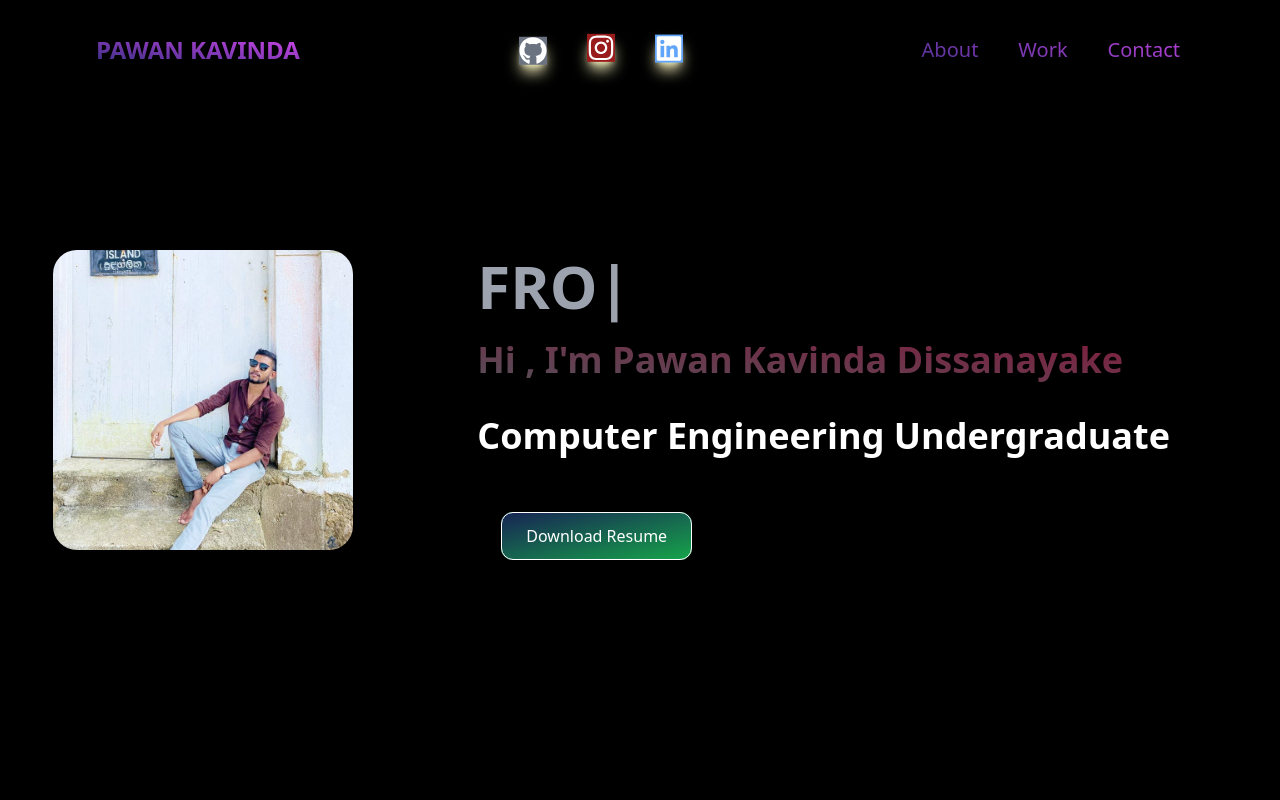
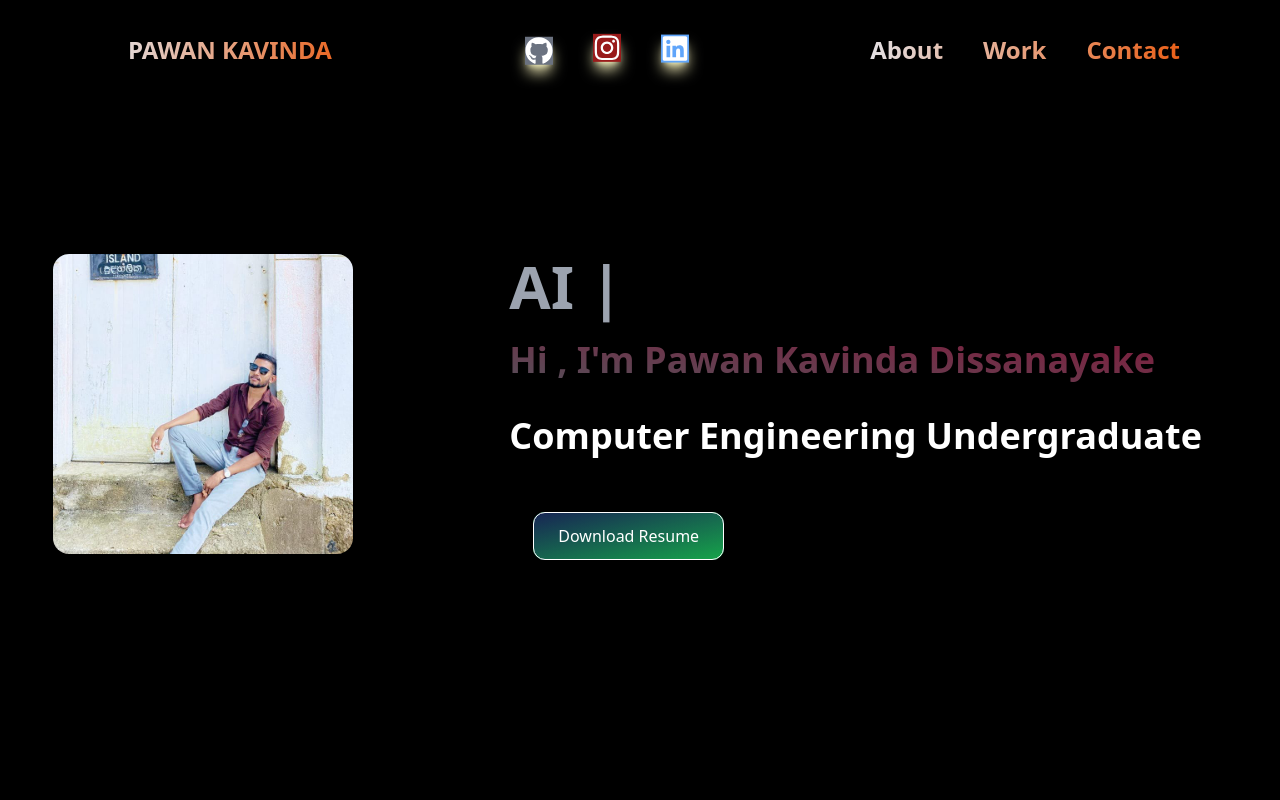
Before and after one commit to pawan-kavinda/Portfolio, a React (Create React App) app in the folder frontend/: page / in a window 1280 px wide. Shown: the top 800 px of the page. Built offline with nearby package versions, Linux system fonts and the light colour scheme.

Commit message:
firstpushafterdeploy

```diff
--- a/frontend/src/App.js
+++ b/frontend/src/App.js
@@ -19,7 +19,7 @@ function App() {
   return (
     <BrowserRouter  scrollRestoration="auto">
       <div>
-        <Navbar />
+
         <Routes>
           <Route path="/" element={<MainPage />} />
           <Route path="/ai" element={<AI />} />
@@ -36,6 +36,7 @@ function App() {
 function MainPage() {
   return (
     <div>
+       <Navbar />
       <Hero />
       <Skills />
       <About />
--- a/frontend/src/Components/About.jsx
+++ b/frontend/src/Components/About.jsx
@@ -29,7 +29,8 @@ const About = () => {
             initial={{ x: -100, opacity: 0 }}
             animate={{ x: 0, opacity: 1 }}
             transition={{ duration: 0.5, delay: 1 }}
-            className="text-center md:px-16 lg:text-lg"
+            className=" md:px-16 lg:text-lg
+          "
           >
             I am Pawan Dissanayake, 3 rd year computer engineering undergraduate
             student in Faculty of Engineering, University of Ruhuna. A
--- a/frontend/src/Components/Education.jsx
+++ b/frontend/src/Components/Education.jsx
@@ -2,16 +2,16 @@ import React from 'react'
 import {motion} from 'framer-motion'
 const Education = () => {
   return (
-    <div className="text-white bg-black mx-auto max-w-full " id="about">
+    <div className="text-white px-5 bg-black mx-auto max-w-full " id="about">
         <div className="p-2 text-center">
         <motion.p initial={{x:-100,opacity:0}} animate={{x:0,opacity:1}} transition={{duration:0.5,delay:0.5}} className="text-4xl  p-6 md:px-64 mb-3 md:text-6xl font-bold bg-gradient-to-bl from-fuchsia-500 to-indigo-900 bg-clip-text text-transparent">Education</motion.p>
-        <motion.div initial={{x:100,opacity:0}} animate={{x:0,opacity:1}} transition={{duration:0.5,delay:1}} className='mb-[20px] bg-gray-800 p-4 rounded-3xl max-w-[600px] mx-auto transform transition-transform duration-300 hover:scale-105 overflow-hidden shadow-lg shadow-green-700'>
+        <motion.div initial={{x:100,opacity:0}} animate={{x:0,opacity:1}} transition={{duration:0.5,delay:1}} className='mb-[20px] bg-gray-800 p-4 rounded-3xl max-w-[600px] mx-auto hover:shadow-none overflow-hidden shadow-lg shadow-green-700'>
             <p className='text-lg md:text-3xl'>Higher Studies</p>
             <p className='text-gray-500'>Faculty of Engineering University of Ruhuna(2020-Present)</p>
             <p className='text-gray-300'>Computer engineering</p>
         </motion.div>
         <div className='h-[50px] w-[2px] bg-slate-400 my-1 mx-auto '></div>
-        <motion.div initial={{x:-100,opacity:0}} animate={{x:0,opacity:1}} transition={{duration:0.5,delay:1.5}}  className='mb-[20px] bg-gray-800 p-4 rounded-3xl max-w-[600px] mx-auto transform transition-transform duration-300 hover:scale-105 overflow-hidden shadow-lg shadow-yellow-700'>
+        <motion.div initial={{x:-100,opacity:0}} animate={{x:0,opacity:1}} transition={{duration:0.5,delay:1.5}}  className='mb-[20px] bg-gray-800 p-4 rounded-3xl max-w-[600px] mx-auto transform  hover:shadow-none overflow-hidden shadow-lg shadow-yellow-700'>
             <p className='text-xl md:text-3xl'>G.C.E Advanced Level</p>
             <p className='text-gray-500'>Central College Anuradhapura(2019)</p>
             <p className='text-gray-300'>Science Stream</p>
@@ -19,7 +19,7 @@ const Education = () => {
             <p className='text-gray-300'>Chemistry-A Combined Maths - B Physics - B</p>
         </motion.div>
         <div className='h-[50px] w-[2px] bg-slate-400 my-1 mx-auto'></div>
-        <motion.div initial={{x:100,opacity:0}} animate={{x:0,opacity:1}} transition={{duration:0.5,delay:2}}  className='mb-[20px] bg-gray-800 p-4 rounded-3xl max-w-[600px] mx-auto transform transition-transform duration-300 hover:scale-105 overflow-hidden shadow-lg shadow-green-700'>
+        <motion.div initial={{x:100,opacity:0}} animate={{x:0,opacity:1}} transition={{duration:0.5,delay:2}}  className='mb-[20px] bg-gray-800 p-4 rounded-3xl max-w-[600px] mx-auto hover:shadow-none overflow-hidden shadow-lg shadow-green-700'>
             <p className='text-xl md:text-3xl'>G.C.E Ordinary Level</p>
             <p className='text-gray-600'>Central College Anuradhapura(2015)</p>
             <p className='text-gray-300'>9A's and 1B</p>
--- a/frontend/src/Components/Footer.jsx
+++ b/frontend/src/Components/Footer.jsx
@@ -2,8 +2,8 @@ import React from "react";
 
 const Footer = () => {
   return (
-    <footer className="bg-gradient-to-bl from-indigo-800 via-zinc-900 to-neutral-900 text-center text-white dark:bg-neutral-600">
-      <div className="container pt-9">
+    <footer className="bg-gradient-to-bl from-indigo-800 via-zinc-900 to-neutral-900 text-center text-white dark:bg-neutral-600 items-center">
+      <div className="container pt-9 flex justify-center">
         <div className="mb-9 flex justify-center">
           <a
             href="https://web.facebook.com/pawan.dissanayaka.9/"
@@ -62,11 +62,11 @@ const Footer = () => {
       </div>
 
       {/* <!--Copyright section--> */}
-      <div className="flex justify-center">
+      <div className="flex flex-col items-center px-16 justify-center">
   <div className="bg-neutral-300 p-4 flex text-center text-neutral-700 bg-transparent dark:text-neutral-200">
     <svg
       xmlns="http://www.w3.org/2000/svg"
-            className="mx-auto h-6 w-6"
+      className="mx-auto h-5 w-5"
       fill="currentColor"
       viewBox="0 0 24 24"
     >
@@ -76,10 +76,9 @@ const Footer = () => {
         clipRule="evenodd"
       />
     </svg>
-          <p className="px-4 font-bold"> pawankd909@gmail.com</p>
+    <p className="px-4 text-sm font-bold"> pawankd909@gmail.com</p>
   </div>
-        <div className="bg-neutral-300 p-4 flex text-center text-neutral-700  bg-transparent dark:text-neutral-200">
-
+  <div className="bg-neutral-300 p-4 flex text-center text-neutral-700 bg-transparent dark:text-neutral-200">
     <svg
       aria-hidden="true"
       focusable="false"
@@ -91,9 +90,10 @@ const Footer = () => {
     >
       <path d="M493.4 24.6l-104-24c-11.3-2.6-22.9 3.3-27.5 13.9l-48 112c-4.2 9.8-1.4 21.3 6.9 28l60.6 49.6c-36 76.7-98.9 140.5-177.2 177.2l-49.6-60.6c-6.8-8.3-18.2-11.1-28-6.9l-112 48C3.9 366.5-2 378.1.6 389.4l24 104C27.1 504.2 36.7 512 48 512c256.1 0 464-207.5 464-464 0-11.2-7.7-20.9-18.6-23.4z" />
     </svg>
-          <p className="px-4 font-bold">+94767072322</p>
+    <p className="px-4 text-sm  font-bold">+94767072322</p>
   </div>
 </div>
+
     </footer>
   );
 };
--- a/frontend/src/Components/Hero.jsx
+++ b/frontend/src/Components/Hero.jsx
@@ -8,13 +8,13 @@ const Hero = () => {
   return (
     <div className="text-center sm:text:center md:text-start grid grid-cols-1 sm:grid-cols-3 items-center gap-8 max-w-full md:h-screen mx-auto py-8
     bg-black " id="hero">
-      <div className="col-span-1 my-auto mx-auto">
+      <div className="col-span-1 pt-24 md:pt-2 my-auto mx-auto">
         <div className="my-auto mx-auto w-[200px] h-auto lg:w-[300px]">
-          <motion.img initial={{x:-100,opacity:0}} animate={{x:0,opacity:1}} transition={{duration:0.5,delay:0.5}}  src={about} alt="profile image" className=" rounded-3xl "/>
+          <motion.img initial={{x:-100,opacity:0}} animate={{x:0,opacity:1}} transition={{duration:0.5,delay:0.5}} className="rounded-2xl" src={about} alt="profile image" />
         </div>
 
       </div>
-      <div className="col-span-2 my-auto px-10">
+      <div className="col-span-2 md:ml-8 my-auto px-10">
         <h1 className="text-white text-4xl sm:text-5xl lg:text-6xl font-extrabold">
           {/* <span className="primary-color justify-center">I'M A</span> */}
           <br />
@@ -27,6 +27,8 @@ const Hero = () => {
               1000,
               "MOBILE DEV",
               1000,
+              "AI DEVELOPER",
+              1000
             ]}
             wrapper="span"
             speed={50}
--- a/frontend/src/Components/Navbar.jsx
+++ b/frontend/src/Components/Navbar.jsx
@@ -27,7 +27,7 @@ const Navbar = () => {
 
   return (
     <div className="bg-black h-[100px] text-xl text-white max-w-[1550px] mx-auto flex justify-between items-center px-20 fixed top-0 left-0 right-0 z-50">
-      <h1 className="text-xl md:text-2xl font-bold bg-gradient-to-bl from-fuchsia-500 to-indigo-900 bg-clip-text text-transparent ml-4">
+      <h1 className="text-xl md:px-8 md:text-2xl font-bold bg-gradient-to-r from-slate-200 to-orange-600 bg-clip-text text-transparent ml-4">
         PAWAN <span className="hidden sm:hidden md:inline">KAVINDA</span>
       </h1>
       <ul className="hidden md:flex">
@@ -65,7 +65,7 @@ const Navbar = () => {
           </motion.li>
         </a>
       </ul>
-      <ul className="hidden md:flex bg-gradient-to-bl from-fuchsia-500 to-indigo-900 bg-clip-text text-transparent ">
+      <ul className="hidden font-bold md:text-2xl text-xl md:flex bg-gradient-to-r from-slate-200 to-orange-600 bg-clip-text text-transparent ">
         <li className="p-5">
           <a href="#about">About</a>
 
--- a/frontend/src/Pages/FS.jsx
+++ b/frontend/src/Pages/FS.jsx
@@ -3,7 +3,7 @@ import react from "../assets/react.png";
 const FS = () => {
   return (
     <div className=" text-center sm:text:center md:text-start grid-cols-1  items-center gap-8 max-w-full md:h-full mx-auto py-8 bg-black  ">
-      <div className="md:px-64 sm:px-32 p-16 pt-24 text-center">
+      <div className="md:px-64 sm:px-16 p-8 pt-24 text-center">
         <p className="text-3xl sm:text-4xl mx-auto mb-3 md:mb-10 md:text-6xl font-bold text-white">
           FOOD STORE MOBILE APPLICATION
         </p>
```
Lines whose indentation alone changed are shown as unchanged.
